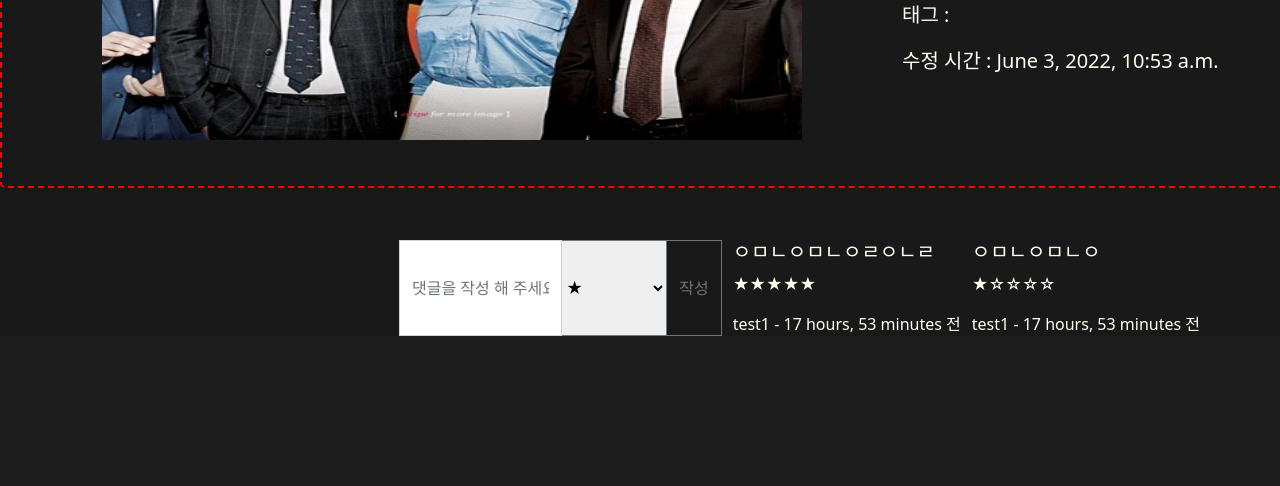
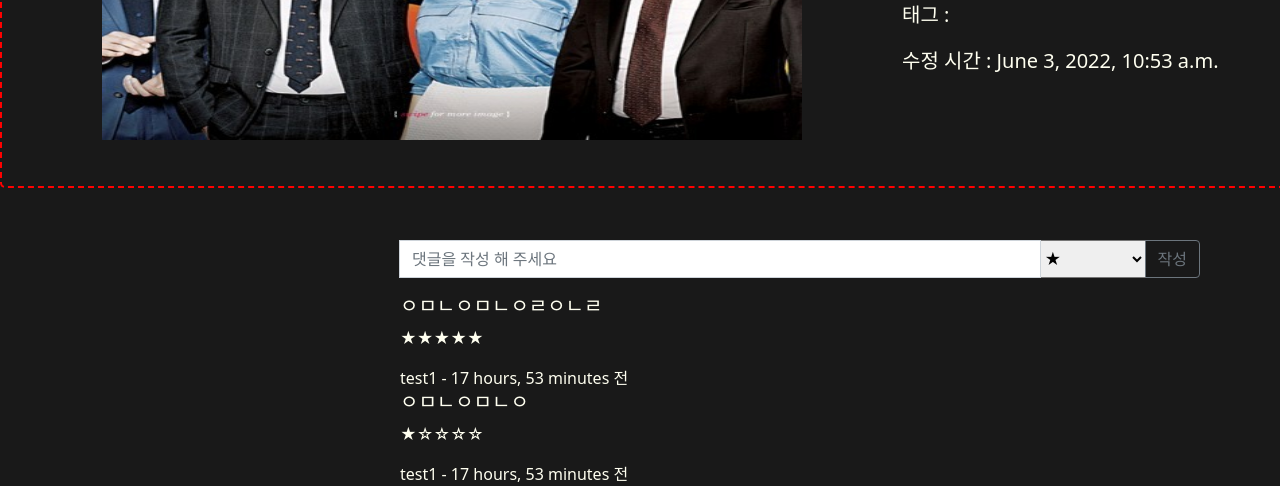
Before and after one commit to hobingyo/drama_recommend, a Django app: page /article/5 in a window 1280 px wide; the page is wider, and only the part inside the window is pictured. Shown: the part 712-1198 px from the top of that part. Before the commit the page ends 1048 px from the top of that part, so only its background shows below. Run offline with Django 4.2, Linux system fonts and the light colour scheme; a user stored in the database is signed in; data comes from the database, SQL or seed files in the repository.

Commit message:
listing 정렬

```diff
--- a/templates/article/article_detail.html
+++ b/templates/article/article_detail.html
@@ -86,11 +86,15 @@
     .comment {
         width: 800px;
         margin: auto;
+        display: flex;
+        flex-direction: column;
     }
+
     .zzim {
         margin-top: 750px;
         margin-right: 50px;
     }
+
     .zzim > button {
         width: 80px;
         height: 30px;
@@ -136,14 +140,16 @@
         </div>
         <div class="zzim">
             {% if like %}
-                <button><a href="/article/like/{{ article.id }}" class="card-link" style="color: ivory;">[찜 취소]</a></button>
+                <button><a href="/article/like/{{ article.id }}" class="card-link" style="color: ivory;">[찜 취소]</a>
+                </button>
             {% else %}
-                <button><a href="/article/like/{{ article.id }}" class="card-link" style="color: ivory;">[찜]</a></button>
+                <button><a href="/article/like/{{ article.id }}" class="card-link" style="color: ivory;">[찜]</a>
+                </button>
             {% endif %}
         </div>
     </div>
     <div class="comment">
-        <div class="input-group mb-3" action="/article/comment/{{ article.id }}" method="post">
+        <div class="comment-input input-group mb-3" action="/article/comment/{{ article.id }}" method="post">
             {% csrf_token %}
             <input type="text" class="form-control" id='comment' name='comment' placeholder="댓글을 작성 해 주세요"/>
             <select name="rating" id="rating">
@@ -154,7 +160,8 @@
                 <option value="5">★★★★★</option>
             </select>
             <button class="btn btn-outline-secondary" type="submit">작성</button>
-
+        </div>
+        <div class="comment-list">
             {% for cm in comment %}
                 <div class="row">
                     <div class="col-md-12">
```
